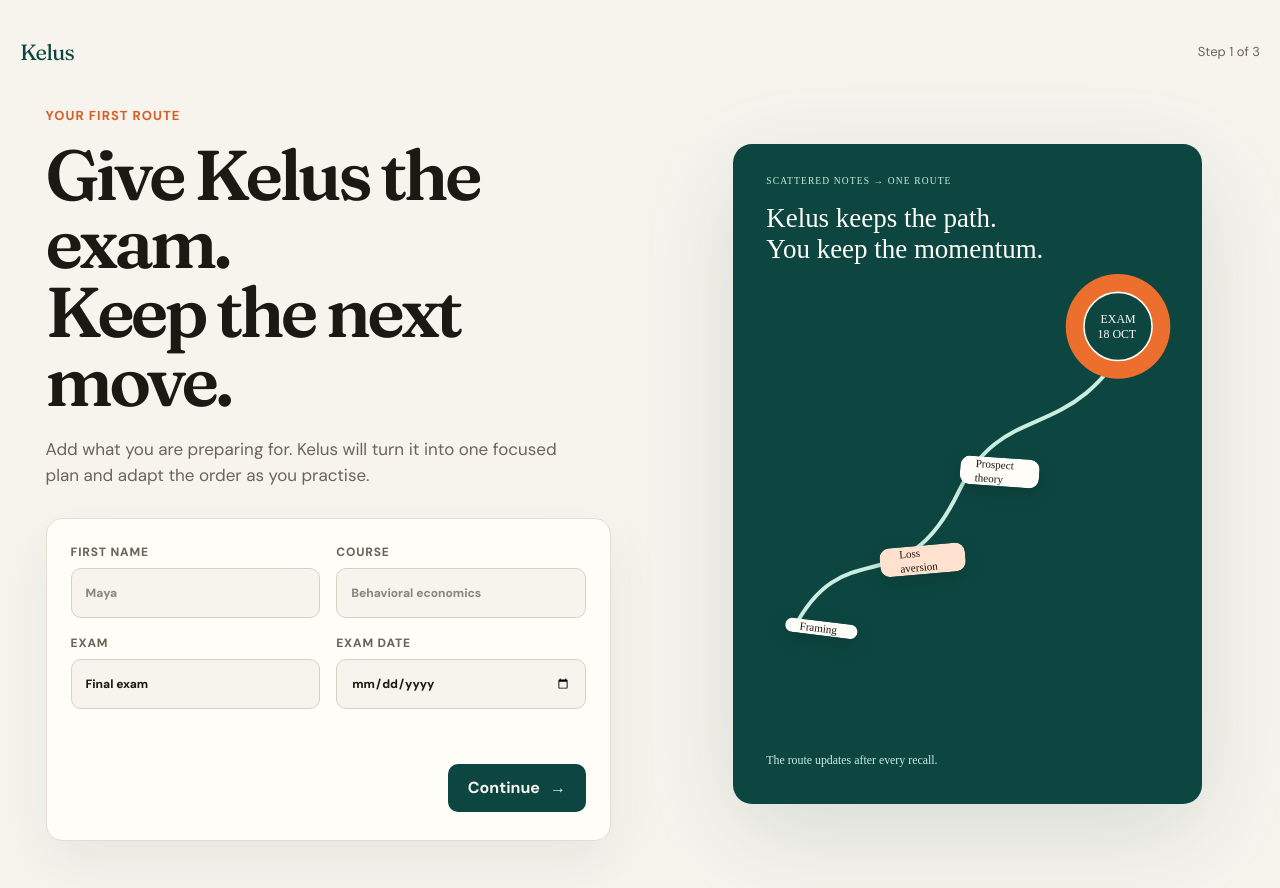
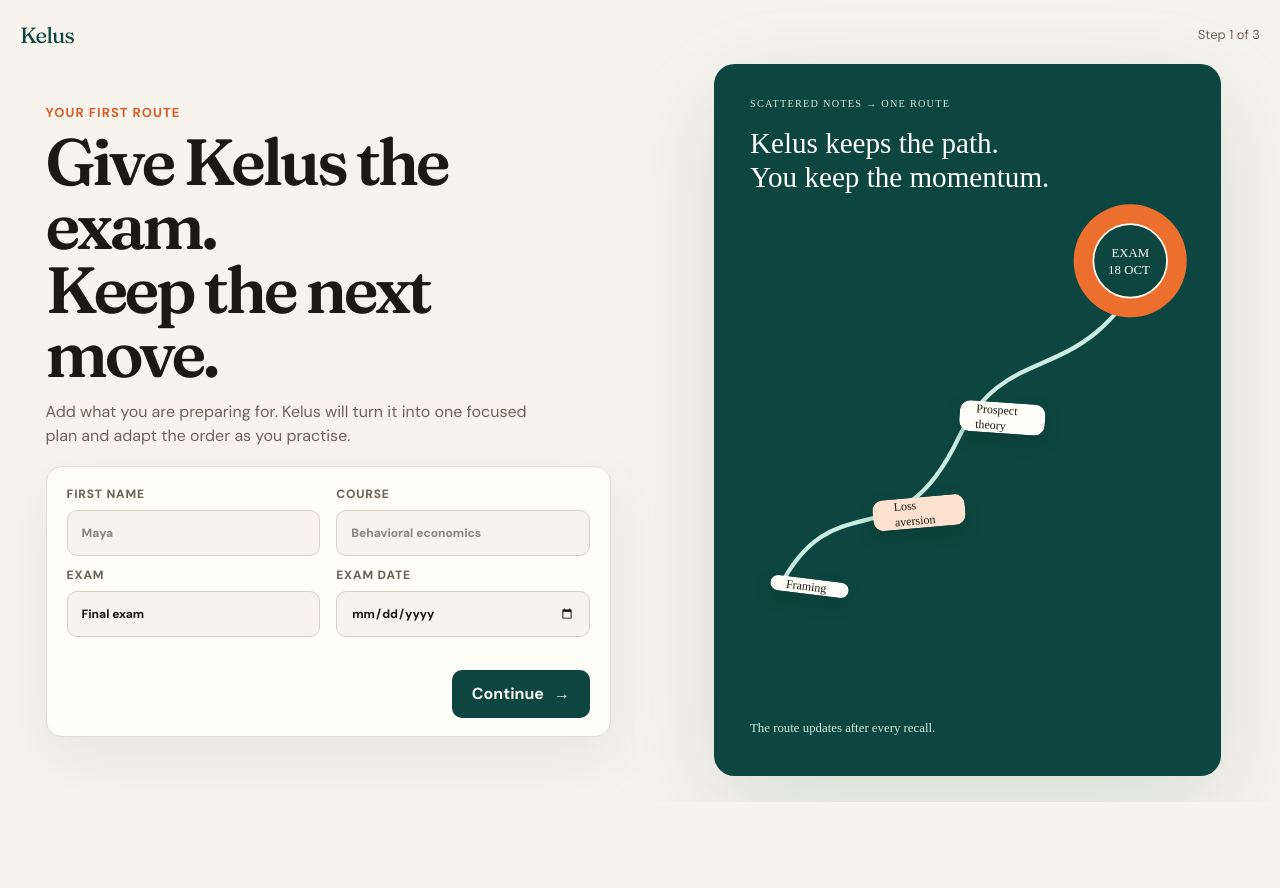
Before and after one commit to youssef-2420/kelus, a Next.js app: page /today in a window 1280 px wide. Shown: the top 888 px of the page. After the commit the page ends 802 px from the top, so only its background shows below. Built offline with nearby package versions, Linux system fonts and the light colour scheme.

Commit message:
Fit onboarding to short laptop viewports

```diff
--- a/app/globals.css
+++ b/app/globals.css
@@ -516,6 +516,20 @@ button, input, textarea { font: inherit; }
   .setup-illustration { width: 100%; justify-self: stretch; }
 }
 
+@media (min-width: 901px) and (max-height: 850px) {
+  .setup-page { padding-top: 14px; padding-bottom: 18px; }
+  .setup-header { min-height: 42px; }
+  .setup-layout { min-height: calc(100dvh - 74px); padding-block: 8px; }
+  .setup-copy h1 { margin-block: 8px 14px; font-size: clamp(50px, 5.1vw, 66px); }
+  .setup-lede { margin-bottom: 18px; font-size: 16px; }
+  .setup-form { padding: 18px 20px; }
+  .setup-fields { gap: 10px 16px; }
+  .setup-fields input { min-height: 46px; padding-block: 10px; }
+  .setup-error { margin-top: 6px; }
+  .setup-actions { min-height: 48px; margin-top: 6px; }
+  .setup-illustration img { max-height: calc(100dvh - 88px); }
+}
+
 @media (max-width: 560px) {
   .setup-page { width: calc(100% - 24px); padding-top: 12px; }
   .setup-layout { gap: 36px; padding: 36px 0 28px; }
```
